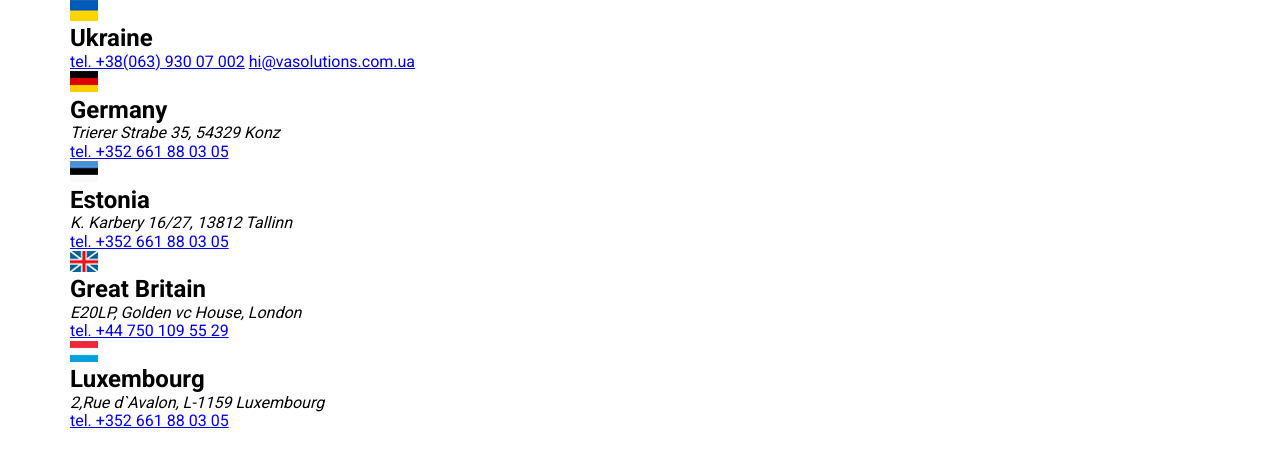
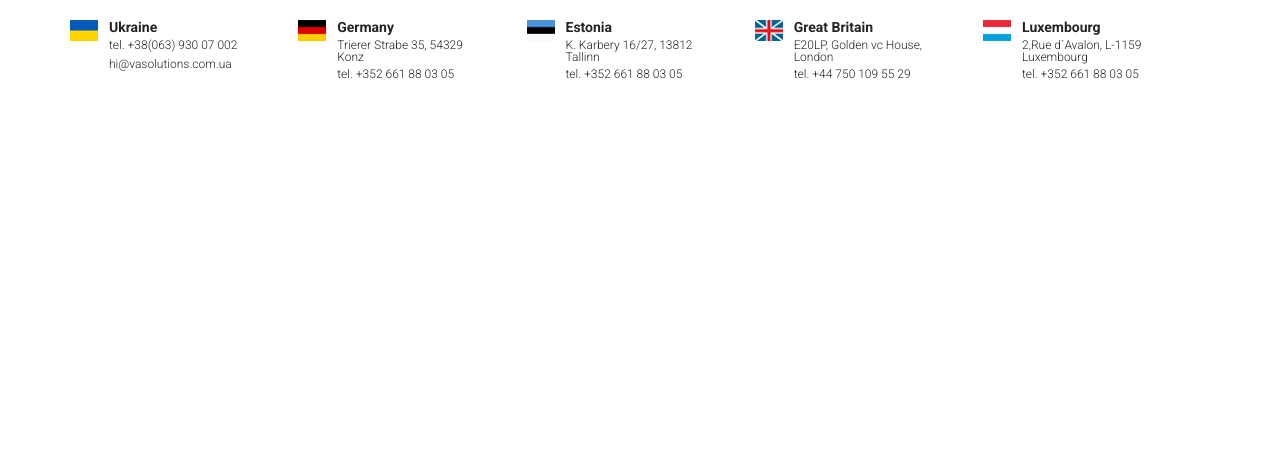
Before and after one commit to serhiodev90/prengi, a website: page src/index.html in a window 1280 px wide. Drawn offline with nearby package versions, Linux system fonts and the light colour scheme; files that its build step writes are made by us from their sources.

Commit message:
First header_block

```diff
--- a/src/index.html
+++ b/src/index.html
@@ -21,8 +21,8 @@
 					</div>
 					<div class="header__contact">
 						<h2 class="header__subtitle">Ukraine</h2>
-						<a href="tel:+3806393007002">tel. +38(063) 930 07 002</a>
-						<a href="mailto:">hi@vasolutions.com.ua</a>
+						<a class="header__tel" href="tel:+3806393007002">tel. +38(063) 930 07 002</a>
+						<a class="header__email" href="mailto:">hi@vasolutions.com.ua</a>
 					</div>
 				</div>
 				<div class="header__item">
@@ -32,7 +32,7 @@
 					<div class="header__contact">
 						<h2 class="header__subtitle">Germany</h2>
 						<address class="header__address">Trierer Strabe 35, 54329 Konz</address>
-						<a href="tel:+352661880305">tel. +352 661 88 03 05</a>
+						<a class="header__tel" href="tel:+352661880305">tel. +352 661 88 03 05</a>
 					</div>
 				</div>
 				<div class="header__item">
@@ -42,7 +42,7 @@
 					<div class="header__contact">
 						<h2 class="header__subtitle">Estonia</h2>
 						<address class="header__address">K. Karbery 16/27, 13812 Tallinn</address>
-						<a href="tel:+352661880305">tel. +352 661 88 03 05</a>
+						<a class="header__tel" href="tel:+352661880305">tel. +352 661 88 03 05</a>
 					</div>
 				</div>
 				<div class="header__item">
@@ -52,7 +52,7 @@
 					<div class="header__contact">
 						<h2 class="header__subtitle">Great Britain</h2>
 						<address class="header__address">E20LP, Golden vc House, London</address>
-						<a href="tel:+447501095529">tel. +44 750 109 55 29</a>
+						<a class="header__tel" href="tel:+447501095529">tel. +44 750 109 55 29</a>
 					</div>
 				</div>
 				<div class="header__item">
@@ -62,7 +62,7 @@
 					<div class="header__contact">
 						<h2 class="header__subtitle">Luxembourg</h2>
 						<address class="header__address">2,Rue d`Avalon, L-1159 Luxembourg</address>
-						<a href="tel:+352661880305">tel. +352 661 88 03 05</a>
+						<a class="header__tel" href="tel:+352661880305">tel. +352 661 88 03 05</a>
 					</div>
 				</div>
 			</div>
--- a/src/sass/blocks/_header.scss
+++ b/src/sass/blocks/_header.scss
@@ -0,0 +1,58 @@
+.header {
+	min-height: 85px;
+	padding: 20px 0px 19px 0px;
+	&__wrapper {
+		display: flex;
+		justify-content: space-between;
+	}
+
+	&__item {
+		width: 227px;
+		padding-right: 33px;
+		display: flex;
+		&:last-child {
+			padding-right: 0;
+		}
+	}
+
+	&__icon {
+		width: 28px;
+		height: 21px;
+		margin-right: 11px;
+	}
+
+	&__contact {
+		min-height: 50px;
+		font-size: 12px;
+		font-weight: 300;
+		text-align: left;
+		color: #242424;
+	}
+
+	&__subtitle {
+		font-size: 14px;
+		line-height: 14px;
+  		font-weight: 700;
+	}
+
+	&__address {
+		display: block;
+		margin-top: 5px;
+		line-height: 12px;
+		font-style: normal;
+	}
+
+	&__tel {
+		display: block;
+		margin-top: 5px;
+		text-decoration: none;
+		color: #242424;
+	}
+
+	&__email {
+		display: block;
+		margin-top: 5px;
+		text-decoration: none;
+		color: #242424;
+	}
+}
```
Also changed, not shown: dist/css/style.min.css, dist/index.html, src/sass/style.scss (line endings or trailing spaces).
